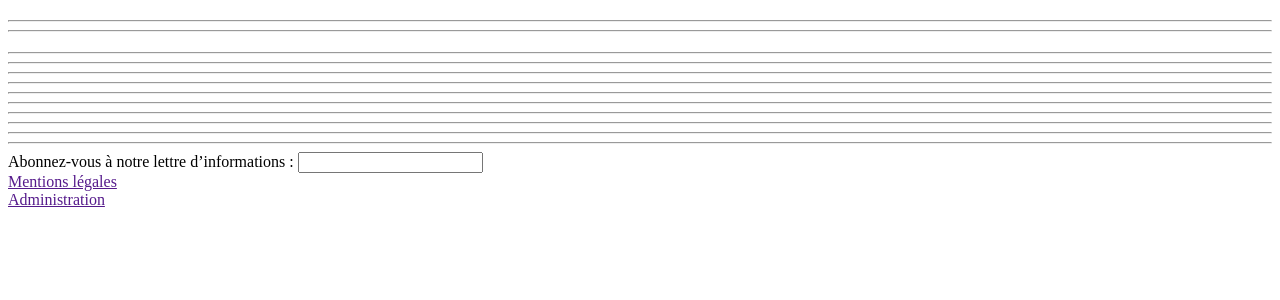
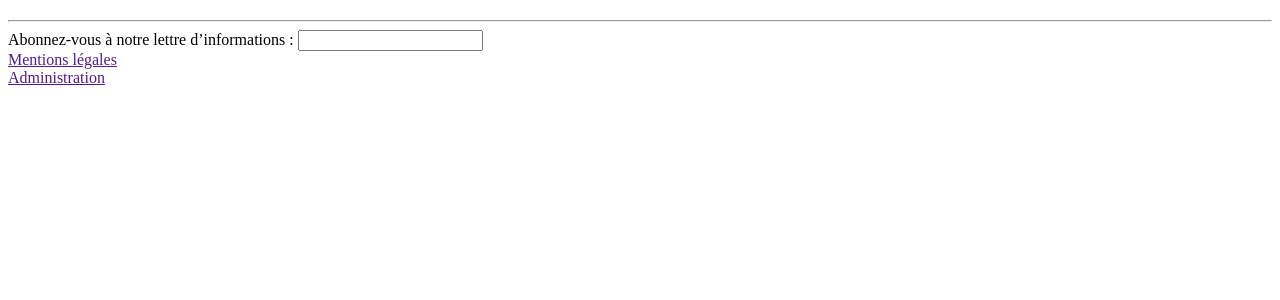
Before and after one commit to tglatt/avantposte-site, a PHP site: the page made by www/site/templates/logements.php in a window 1280 px wide. Shown: the part 383-683 px from the top of the page. Run offline with PHP 8.4, Linux system fonts and the light colour scheme; the template is opened without the code that fills it, so the values that code supplies are empty.

Commit message:
fix(style): home and logement pages

```diff
--- a/www/assets/css/style.css
+++ b/www/assets/css/style.css
@@ -397,10 +397,6 @@ button:hover {
   column-gap: var(--space-3);
   row-gap: var(--space-2);
 }
-.imageInCol {
-  padding-left: 0;
-  padding-right: 0;
-}
 .h100 {
   height: 100%;
 }
--- a/www/site/snippets/header.php
+++ b/www/site/snippets/header.php
@@ -217,7 +217,7 @@
                                     </li>
                                     <li>
                                         <div class="menu_item">
-                                            <a href="/activites/Logements">
+                                            <a href="/activites/Restaurant">
                                                 <img class="menu_item_img"
                                                     src="<?= $site->image('entoure.svg')->url() ?>"
                                                     alt="Cercle qui entoure le menu" />
--- a/www/site/templates/home.php
+++ b/www/site/templates/home.php
@@ -6,7 +6,7 @@
         <div class='mt-12 md:mt-72' id='section-hero'>
             <div class="mx-auto max-w-4xl lg:max-w-5xl">
                 <div class="lg:px-20 md:px-10 px-2">
-                    <h1 class="mb-1 leading-12 text-5xl  md:text-5xl lg:text-7xl font-sans">
+                    <h1 class="mb-1 leading-12 text-5xl  md:text-5xl lg:text-7xl">
                         <?= $page->fulltitle() ?>
                     </h1>
                 </div>
--- a/www/site/templates/logements.php
+++ b/www/site/templates/logements.php
@@ -18,57 +18,51 @@
         <div class="mx-auto max-w-4xl lg:max-w-5xl">
             <div class="titre">
                 <div class="lg:px-20 md:px-10 px-4">
-                    <h2 class="mb-4 xl:mb-12 text-4xl tracking-normal text-gray-900 md:text-4xl lg:text-5xl">
+                    <h2 class="mb-8 xl:mb-12 text-4xl tracking-normal text-gray-900 md:text-4xl lg:text-5xl">
                         <?= $page->Sec2titre2() ?></h2>
                 </div>
-                <div class="info">
-                    <div class="small_p"><?= $page->sec2text1()->kt() ?></div>
-                </div>
-                <hr>
-                <hr>
-                <div class="info">
-                    <div class="small_p"><?= $page->sec2text2()->kt() ?></div>
-                </div>
+
+                <div class="text-left text-2xl"><?= $page->sec2text1()->kt() ?></div>
+                <div class="text-left text-2xl"><?= $page->sec2text2()->kt() ?></div>
+
             </div>
     </section>
 
     <!-- Section 3 -->
     <section class='py-16 md:py-32'>
         <div class="mx-auto max-w-4xl lg:max-w-5xl">
+
+
+            <h2 class="mb-4 xl:mb-12 text-4xl tracking-normal text-gray-900 md:text-4xl lg:text-5xl">
+                <?= $page->sec3Titre2() ?>
+            </h2>
+
+            <div class="info my-8">
+                <div class="text-left text-2xl font-bold mb-4"><?= $page->sec3titre3()->kt() ?></div>
+                <hr>
+                <div class="text-left text-2xl"><?= $page->sec3text2()->kt() ?></div>
+            </div>
+
+
+            <div class="info my-8">
+                <div class="text-left text-2xl font-bold mb-4"><?= $page->sec3titre3bis()->kt() ?></div>
+                <div class="text-left text-2xl"><?= $page->sec3text3()->kt() ?></div>
+            </div>
+
+
+            <div class="info my-8">
+                <div class="text-left text-2xl font-bold mb-4"><?= $page->sec3titre3ter()->kt() ?></div>
+                <div class="text-left text-2xl"><?= $page->sec3text4()->kt() ?></div>
+            </div>
+
+
             <div class="info">
-                <div class="lg:px-20 md:px-10 px-4">
-                    <h2 class="mb-4 xl:mb-12 text-4xl tracking-normal text-gray-900 md:text-4xl lg:text-5xl">
-                        <?= $page->sec3Titre2() ?></h2>
-                </div>
-                <div class="info">
-                    <div class="medium_p"><?= $page->sec3titre3()->kt() ?></div>
-                    <hr>
-                    <div class="small_p"><?= $page->sec3text2()->kt() ?></div>
-                </div>
-                <hr>
-                <hr>
-                <div class="info">
-                    <div class="medium_p"><?= $page->sec3titre3bis()->kt() ?></div>
-                    <hr>
-                    <div class="small_p"><?= $page->sec3text3()->kt() ?></div>
-                </div>
-                <hr>
-                <hr>
-                <div class="info">
-                    <div class="medium_p"><?= $page->sec3titre3ter()->kt() ?></div>
-                    <hr>
-                    <div class="small_p"><?= $page->sec3text4()->kt() ?></div>
-                </div>
-                <hr>
-                <hr>
-                <div class="info">
-                    <div class="medium_p"><?= $page->sec3titre3quar()->kt() ?></div>
-                    <hr>
-                    <div class="small_p">
-                        <a class="link_blackToPrimary" href="/avantposte/le-lieu"><?= $page->LienPageLieu()->kt() ?></a>
-                    </div>
+                <div class="text-left text-2xl font-bold mb-4"><?= $page->sec3titre3quar()->kt() ?></div>
+                <div class="text-left text-2xl">
+                    <a class="link_blackToPrimary" href="/avantposte/le-lieu"><?= $page->LienPageLieu()->kt() ?></a>
                 </div>
             </div>
+
         </div>
     </section>
 
```
Also changed, not shown: www/assets/css/styles.css (+38 -0 lines), www/content/2_activites/2_logements/logements.txt (+5 -5 lines), www/content/2_activites/5_coworking/coworking.txt (+11 -11 lines), www/site/templates/contact.php (+24 -26 lines), www/site/templates/coworking.php (+9 -9 lines).
